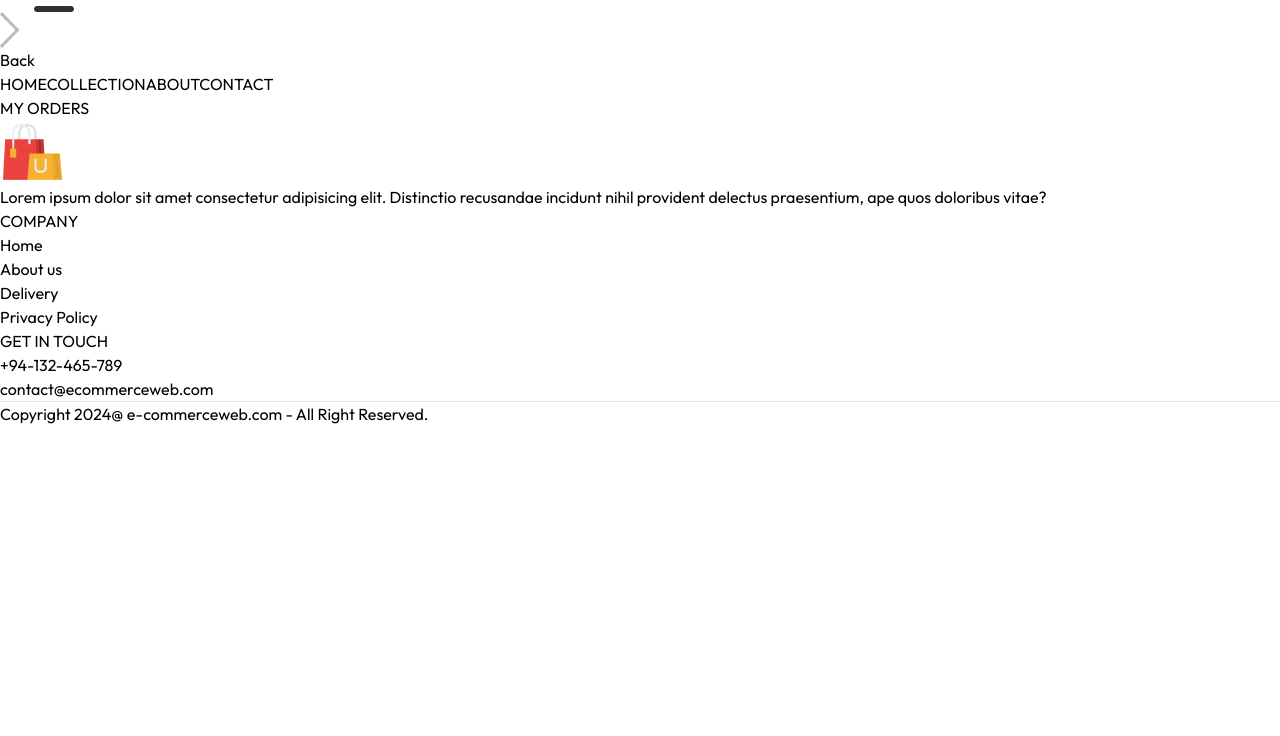
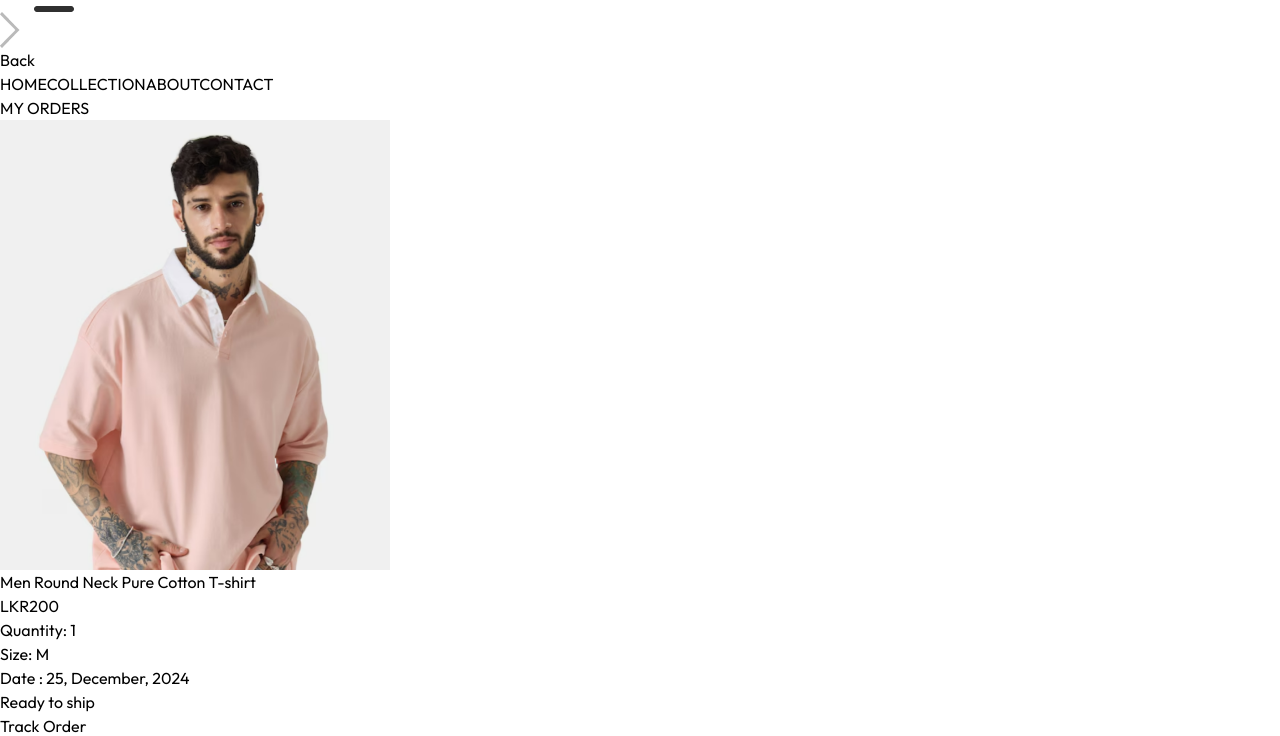
Before and after one commit to KNURanasinghe/E--commers-application-with-Delivery-system, a React (Vite) app in the folder frontend/: page /orders in a window 1280 px wide. Shown: the part 420-1156 px from the top of the page. Before the commit the page ends 846 px from the top, so only its background shows below. Built offline with nearby package versions, Linux system fonts and the light colour scheme.

Commit message:
done with order page

```diff
--- a/frontend/src/pages/Orders.jsx
+++ b/frontend/src/pages/Orders.jsx
@@ -14,9 +14,24 @@ const Orders = () => {
           products.slice(1,4).map((item, index)=>(
             <div key={index} className='flex flex-col gap-4 py-4 text-gray-700 border-t border-b md:flex-row md:items-center md:justify-between'>
               <div className='flex items-start gap-6 text-sm'>
-
+                <img src={item.image[0]} className='w-16 sm:w-20' alt="" />
+                <div>
+                  <p className='font-medium sm:text-base'>{item.name}</p>
+                  <div className='flex items-center gap-3 mt-2 text-base text-gray-700'>
+                    <p className='text-lg'>{currency}{item.price}</p>
+                    <p>Quantity: 1</p>
+                    <p>Size: M</p>
+                  </div>
+                  <p>Date : <span className='text-gray-400'>25, December, 2024</span></p>
+                </div>
               </div>
-
+              <div className='flex justify-between md:w-1/2'>
+                <div className='flex items-center gap-2'>
+                  <p className='h-2 bg-green-500 rounded-full min-w-2'></p>
+                  <p className='text-sm md:text-base'>Ready to ship</p>
+                </div>
+                <button className='px-4 py-2 text-sm font-medium border rounded-sm'>Track Order</button>
+              </div>
             </div>
           ))
         }
```
